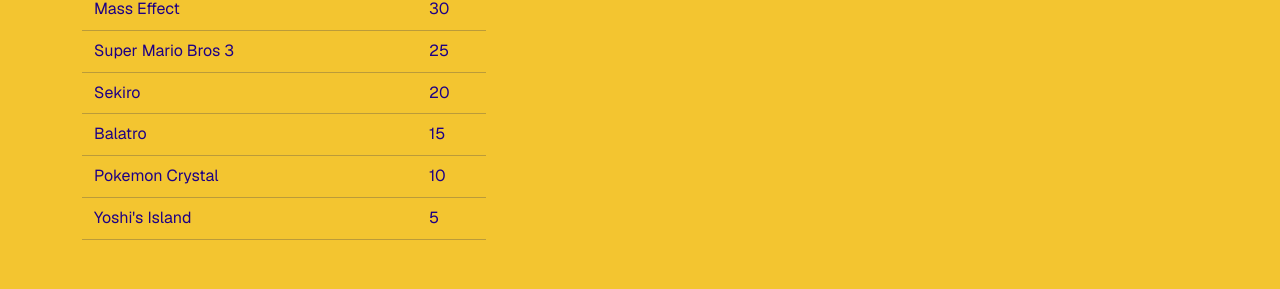
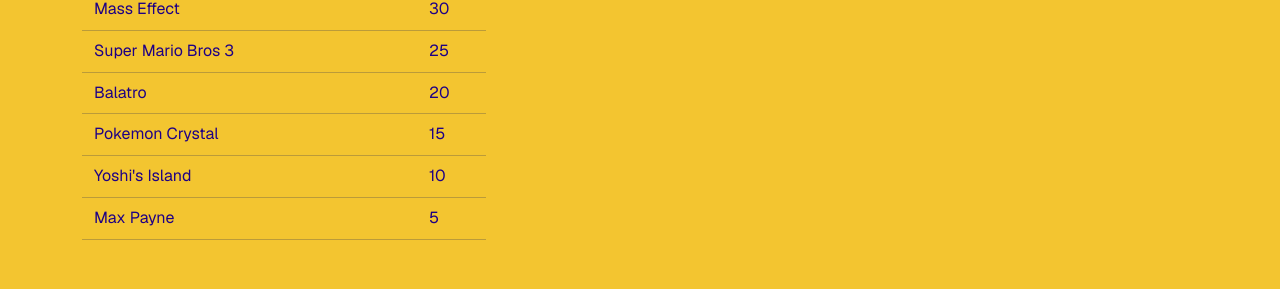
Before and after one commit to fabiomdiniz/fabio-game-show, a React (Vite) app: page /feud-admin in a window 1280 px wide. Shown: the part 2599-2888 px from the top of the page. Built offline with nearby package versions, Linux system fonts and the light colour scheme; the HTML template or start-up script is replaced by a standard one.

Commit message:
Feud: update video game question answers
- Replace with new 10-answer list (adds Max Payne, removes duplicate Sekiro)

```diff
--- a/src/content/feud.ts
+++ b/src/content/feud.ts
@@ -77,10 +77,10 @@ export const feudQuestions: FeudQuestion[] = [
       { text: 'The Legend of Zelda: Tears of the Kingdom', points: 35 },
       { text: 'Mass Effect', points: 30 },
       { text: 'Super Mario Bros 3', points: 25 },
-      { text: 'Sekiro', points: 20 },
-      { text: 'Balatro', points: 15 },
-      { text: 'Pokemon Crystal', points: 10 },
-      { text: "Yoshi's Island", points: 5 },
+      { text: 'Balatro', points: 20 },
+      { text: 'Pokemon Crystal', points: 15 },
+      { text: "Yoshi's Island", points: 10 },
+      { text: 'Max Payne', points: 5 },
     ],
   },
 ]
```
